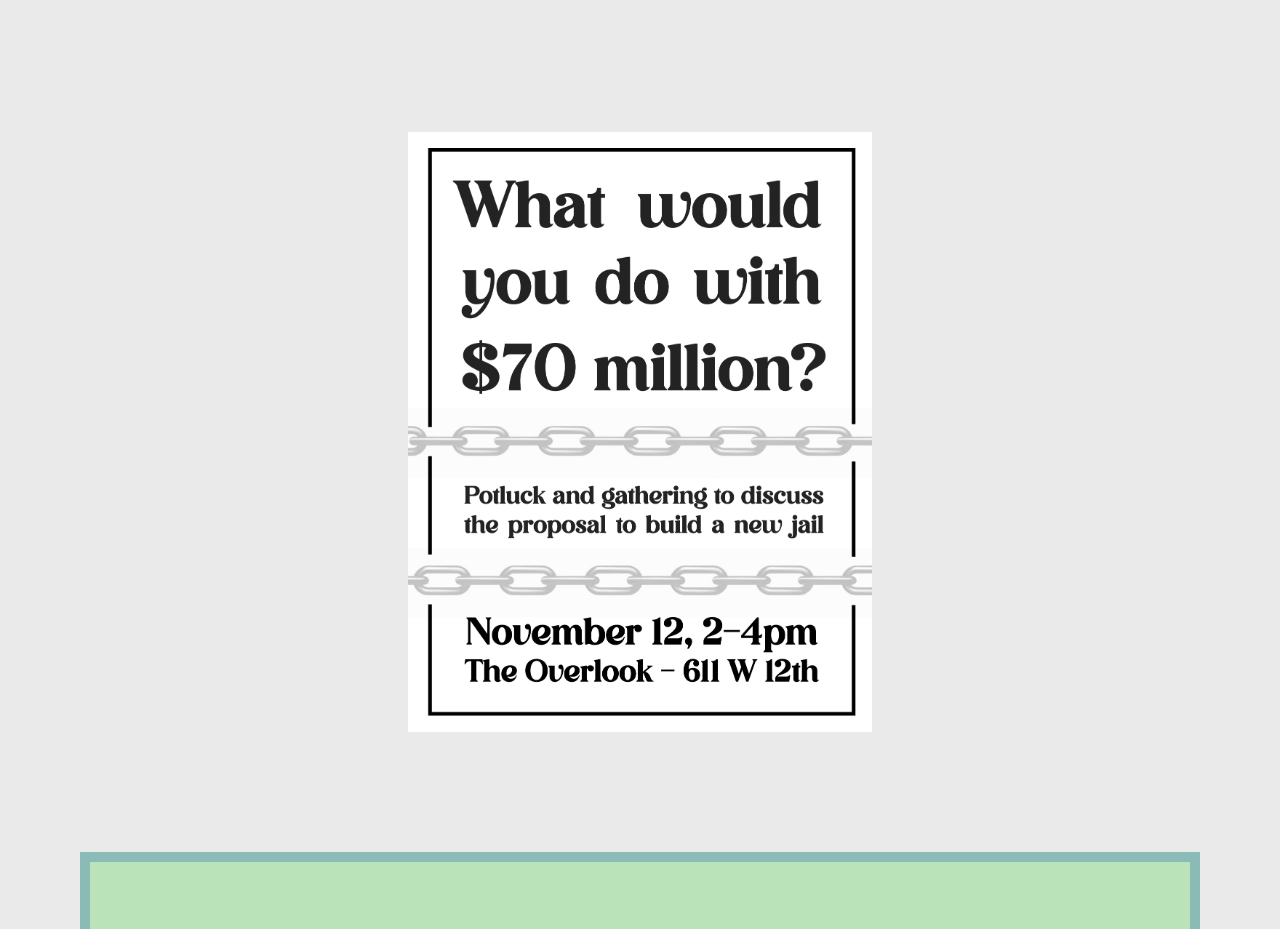
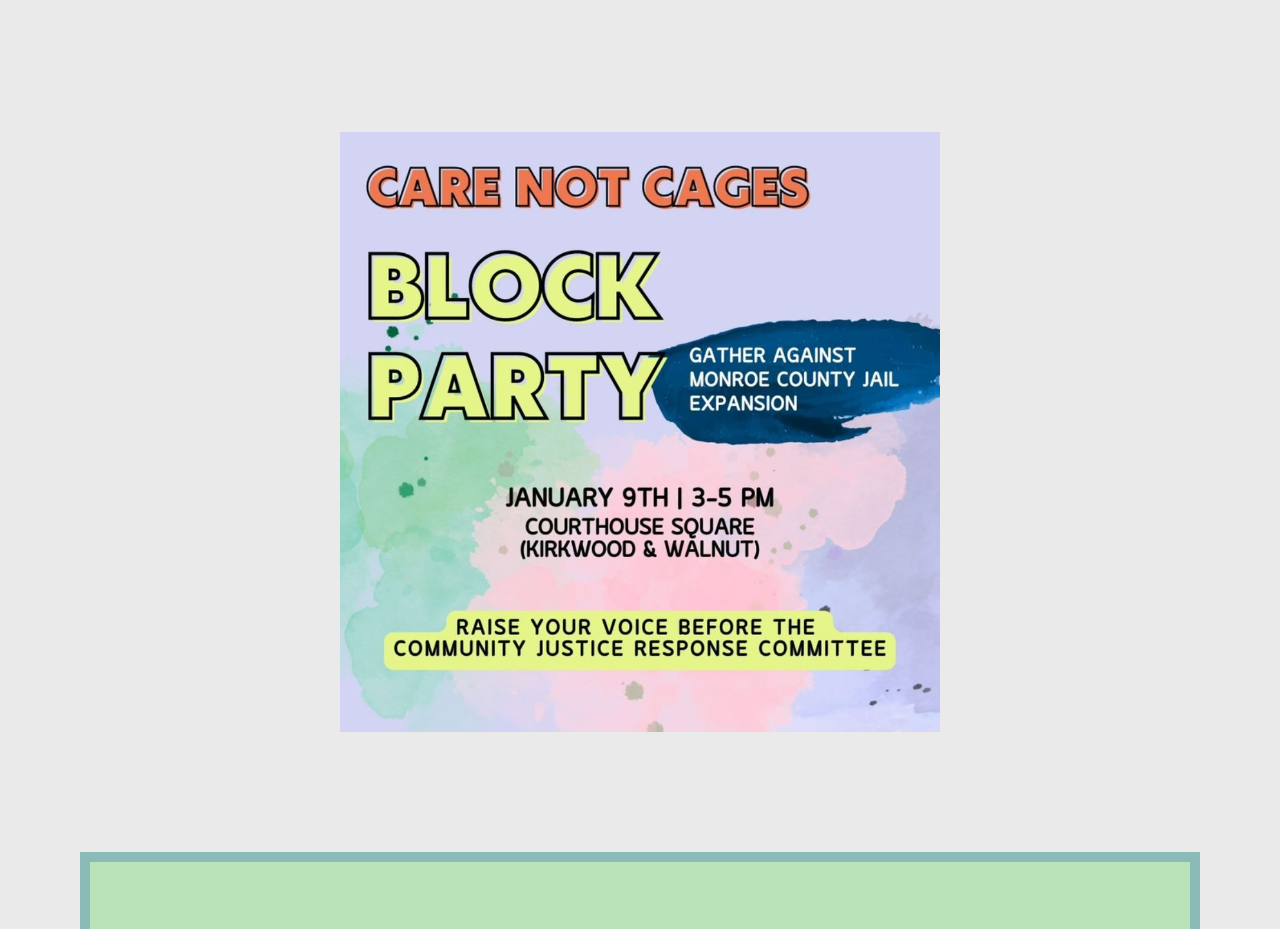
Before and after one commit to Cusrtuk/carenotcages-fork, a website: page index.html in a window 1280 px wide. Shown: the part 4280-5209 px from the top of the page. Drawn offline with nearby package versions, Linux system fonts and the light colour scheme.

Commit message:
Update index.html

```diff
--- a/index.html
+++ b/index.html
@@ -139,7 +139,7 @@
     </section>
     <!-- <section class="fade9 last-span"></section> -->
     <section class="event fade6">
-      <img src="./potluck-flyer.jpg" alt="" />
+      <img src="./block-party.jpg" alt="" />
     </section>
     <section class="last">
       <p>
```
